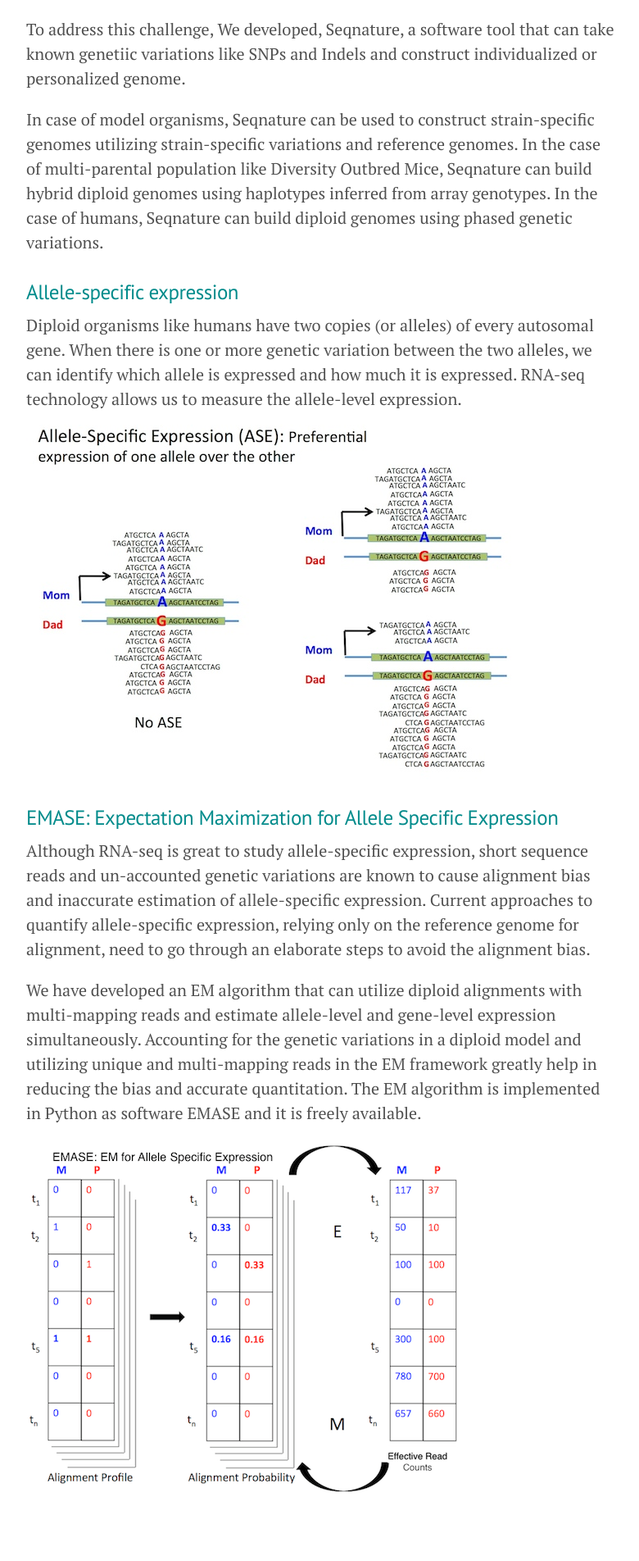
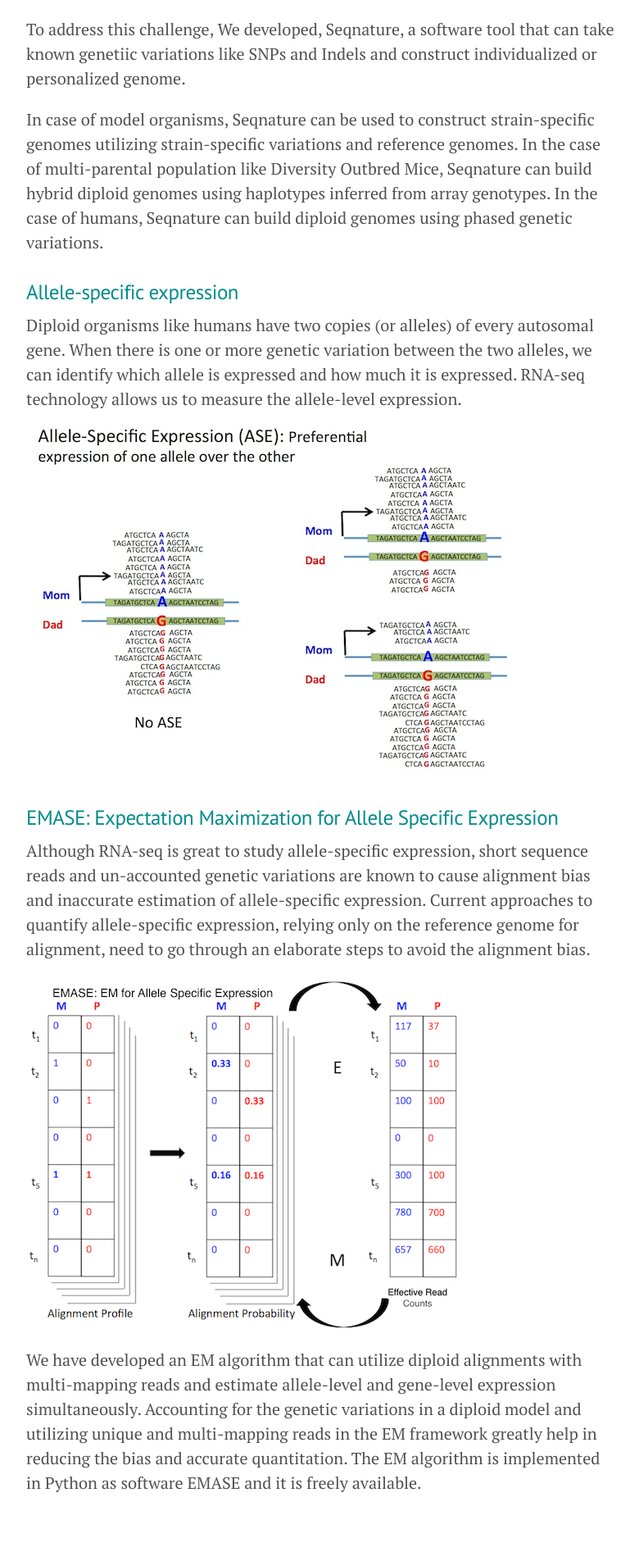
Before and after one commit to narayananr/narayananr.github.io, a Jekyll site: the page built from research.md, in a window 1280 px wide. Shown: the part 833-2737 px from the top of the page at 82% size, without its empty margins (248-1028 px from the left). Built offline with Jekyll 4.4.1, drawn with Linux system fonts in a browser that asks for light colours; Markdown is read by kramdown in place of the engine named in the settings.

```diff
--- a/research.md
+++ b/research.md
@@ -22,6 +22,6 @@ Diploid organisms like humans have two copies (or alleles) of every autosomal ge
 ### <font color="DarkCyan">EMASE: Expectation Maximization for Allele Specific Expression</font>
 Although RNA-seq is great to study allele-specific expression, short sequence reads and un-accounted genetic variations are known to cause alignment bias and inaccurate estimation of allele-specific expression. Current approaches to quantify allele-specific expression, relying only on the reference genome for alignment, need to go through an elaborate steps to avoid the alignment bias.
 
+![EMASE](/public/images/EMASE-illustration.png)
+
 We have developed an EM algorithm that can utilize diploid alignments with multi-mapping reads and estimate allele-level and gene-level expression simultaneously. Accounting for the genetic variations in a diploid model and utilizing unique and multi-mapping reads in the EM framework greatly help in reducing the bias and accurate quantitation. The EM algorithm is implemented in Python as software EMASE and it is freely available.
-
-![EMASE](/public/images/EMASE-illustration.png)
```
